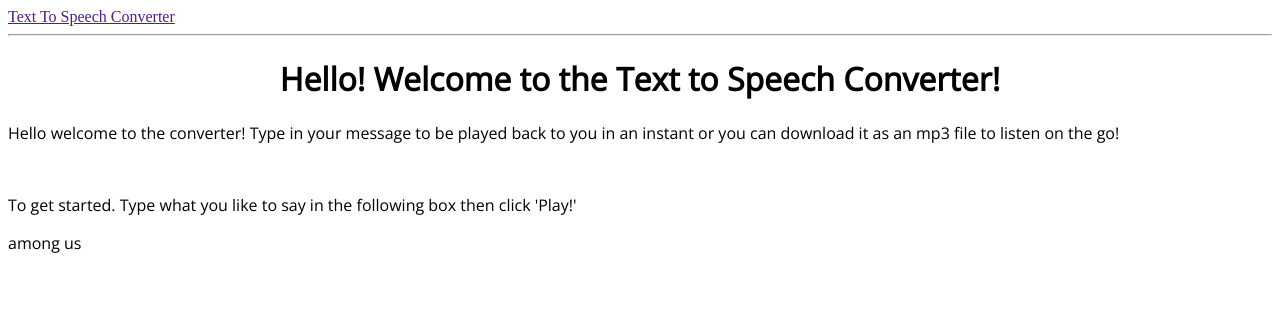
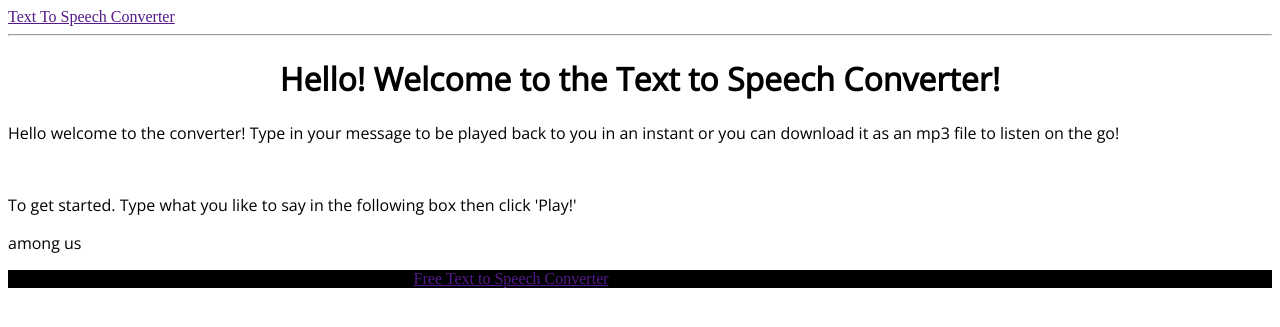
Before and after one commit to IceCreamWasTaken/Arduino-Programming-stuff-for-school, a Flask app: page / in a window 1280 px wide. Shown: the top 327 px of the page. Run offline with Flask 2, Linux system fonts and the light colour scheme; some libraries are stand-ins or nearby versions.

Commit message:
added a footer because im cool

```diff
--- a/the website (UC)/app/templates/index.html
+++ b/the website (UC)/app/templates/index.html
@@ -23,5 +23,14 @@
             <p>To get started. Type what you like to say in the following box then click 'Play!'</p>
 
             <p>among us</p>
+
+        <footer class = "bg-light text-center text-lg-start">
+            <!-- Copyright -->
+            <div class="text-center p-3" style="background-color: rgba(0, 0, 0, 2);">
+            © 2022 Copyright: The Fake David Company (does not exist):
+            <a class="text-dark" href="">Free Text to Speech Converter</a>
+            </div>
+            <!-- Copyright -->
+        </footer>
     </body>
 </html>
```
